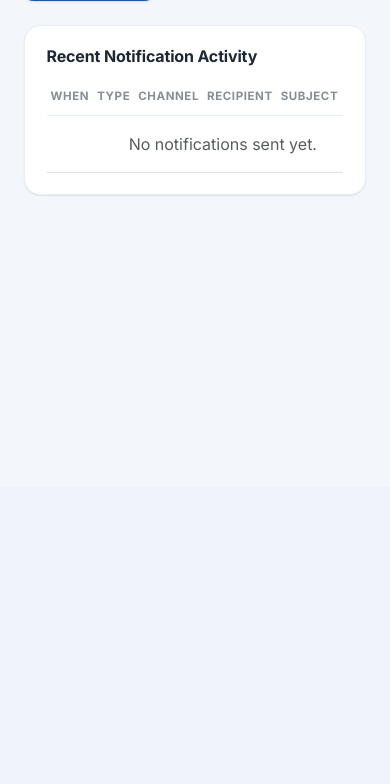
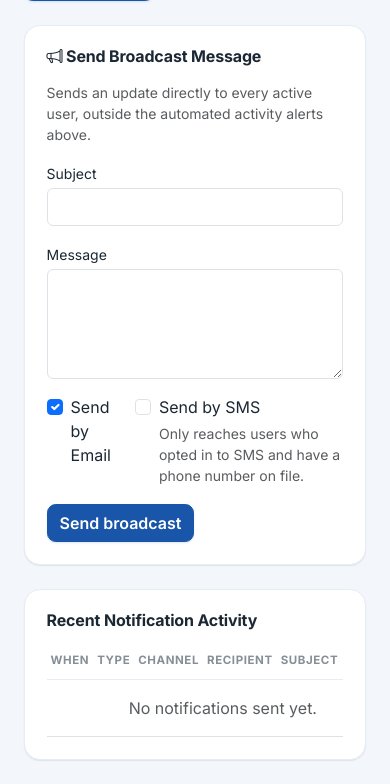
Before and after one commit to tblaudfaust/slcensus-workplan-trackerv2, a Django app: page /notifications/settings/ in a window 390 px wide. Shown: the part 357-1141 px from the top of the page. Before the commit the page ends 553 px from the top, so only its background shows below. Run offline with Django 5.2, Linux system fonts and the light colour scheme; the visitor is signed in with stand-in values (Sample User, id 1); data that the repository does not hold is empty.

Commit message:
Add a manual broadcast: message all active users by email and/or SMS
Admins can now send an ad-hoc update (a new subject + message, not
tied to any activity) to every active user from Notification Settings,
choosing Email, SMS, or both per send. Reuses the existing
send_notification/send_sms_alert plumbing so broadcasts respect the
same per-user opt-in/opt-out and phone-number rules as automated
alerts, and log to the same audit trail (rule_type=BROADCAST).

Co-Authored-By: Claude Sonnet 5 <noreply@anthropic.com>

```diff
--- a/apps/notifications/models.py
+++ b/apps/notifications/models.py
@@ -14,6 +14,7 @@ class RuleType(models.TextChoices):
     VALIDATION_REQUESTED = "VALIDATION_REQUESTED", "Activity ready for validation"
     COMPLETION_VALIDATED = "COMPLETION_VALIDATED", "Completion validated by workstream owner"
     MANUAL_ALERT = "MANUAL_ALERT", "Manually triggered workstream alert"
+    BROADCAST = "BROADCAST", "Manual broadcast to all users"
 
 
 class NotificationRule(models.Model):
--- a/apps/notifications/urls.py
+++ b/apps/notifications/urls.py
@@ -6,4 +6,5 @@ app_name = "notifications"
 
 urlpatterns = [
     path("settings/", views.settings_view, name="settings"),
+    path("broadcast/", views.broadcast_view, name="broadcast"),
 ]
--- a/apps/notifications/views.py
+++ b/apps/notifications/views.py
@@ -3,8 +3,11 @@ from django.contrib.auth.decorators import login_required, user_passes_test
 from django.shortcuts import redirect, render
 
 from apps.accounts import permissions
+from apps.accounts.models import User
 
-from .models import NotificationLog, NotificationRule
+from .emailing import eligible_recipients, send_notification
+from .models import NotificationLog, NotificationRule, RuleType
+from .sms import eligible_sms_recipients, send_sms_alert
 
 
 @login_required
@@ -27,3 +30,46 @@ def settings_view(request):
     rules = NotificationRule.objects.all()
     recent_log = NotificationLog.objects.select_related("activity")[:30]
     return render(request, "notifications/settings.html", {"rules": rules, "recent_log": recent_log})
+
+
+@login_required
+@user_passes_test(permissions.can_manage_notification_settings)
+def broadcast_view(request):
+    subject = request.POST.get("subject", "").strip()
+    message = request.POST.get("message", "").strip()
+    via_email = "via_email" in request.POST
+    via_sms = "via_sms" in request.POST
+
+    if not subject or not message:
+        messages.error(request, "Broadcast needs both a subject and a message.")
+        return redirect("notifications:settings")
+    if not via_email and not via_sms:
+        messages.error(request, "Pick at least one delivery channel.")
+        return redirect("notifications:settings")
+
+    all_users = list(User.objects.filter(is_active=True))
+    email_sent = sms_sent = 0
+
+    if via_email:
+        email_sent = send_notification(
+            rule_type=RuleType.BROADCAST,
+            template="broadcast",
+            subject=f"[Census Tracker] {subject}",
+            context={
+                "recipient_name": "team",
+                "subject": subject,
+                "message": message,
+                "triggered_by": request.user.get_full_name() or request.user.username,
+            },
+            recipients=eligible_recipients(*all_users),
+        )
+
+    if via_sms:
+        sms_sent = send_sms_alert(
+            rule_type=RuleType.BROADCAST,
+            message=f"[Census Tracker] {subject}: {message}",
+            recipients=eligible_sms_recipients(*all_users),
+        )
+
+    messages.success(request, f"Broadcast sent: {email_sent} email(s), {sms_sent} SMS.")
+    return redirect("notifications:settings")
--- a/templates/notifications/settings.html
+++ b/templates/notifications/settings.html
@@ -36,6 +36,34 @@
 </form>
 
 <div class="section-card mt-4">
+  <h6 class="mb-3"><i class="bi bi-megaphone"></i> Send Broadcast Message</h6>
+  <p class="text-muted small">Sends an update directly to every active user, outside the automated activity alerts above.</p>
+  <form method="post" action="{% url 'notifications:broadcast' %}">
+    {% csrf_token %}
+    <div class="mb-3">
+      <label class="form-label small mb-1">Subject</label>
+      <input type="text" name="subject" class="form-control" maxlength="200" required>
+    </div>
+    <div class="mb-3">
+      <label class="form-label small mb-1">Message</label>
+      <textarea name="message" class="form-control" rows="4" required></textarea>
+    </div>
+    <div class="mb-3 d-flex gap-4">
+      <div class="form-check">
+        <input type="checkbox" class="form-check-input" name="via_email" id="broadcastEmail" checked>
+        <label class="form-check-label" for="broadcastEmail">Send by Email</label>
+      </div>
+      <div class="form-check">
+        <input type="checkbox" class="form-check-input" name="via_sms" id="broadcastSms">
+        <label class="form-check-label" for="broadcastSms">Send by SMS</label>
+        <div class="form-text">Only reaches users who opted in to SMS and have a phone number on file.</div>
+      </div>
+    </div>
+    <button type="submit" class="btn btn-primary" onclick="return confirm('Send this broadcast to every active user now?');">Send broadcast</button>
+  </form>
+</div>
+
+<div class="section-card mt-4">
   <h6 class="mb-3">Recent Notification Activity</h6>
   <div class="table-responsive">
     <table class="table table-sm mb-0">
```
Also changed, not shown: apps/notifications/tests.py (+74 -0 lines), templates/emails/broadcast.html (added, +11 -0 lines), apps/notifications/migrations/0005_alter_notificationlog_rule_type_and_more.py (added).
